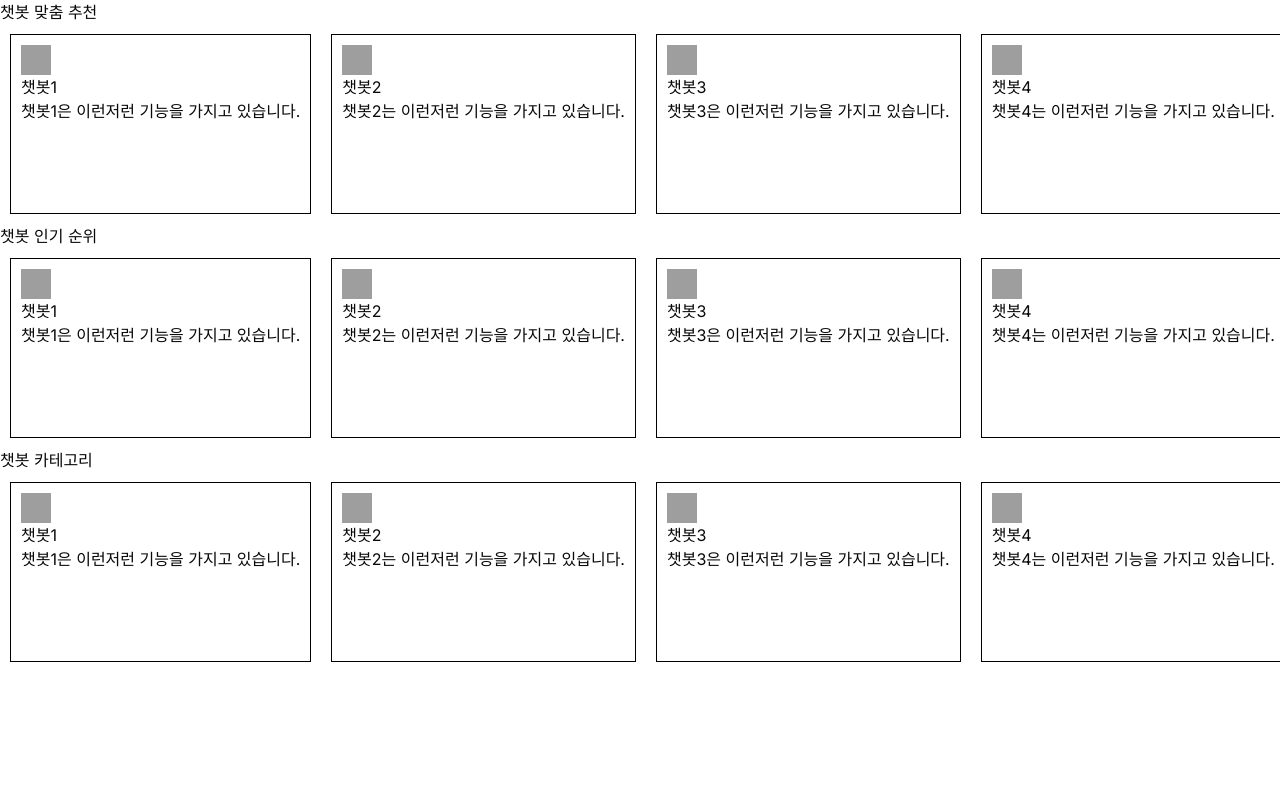
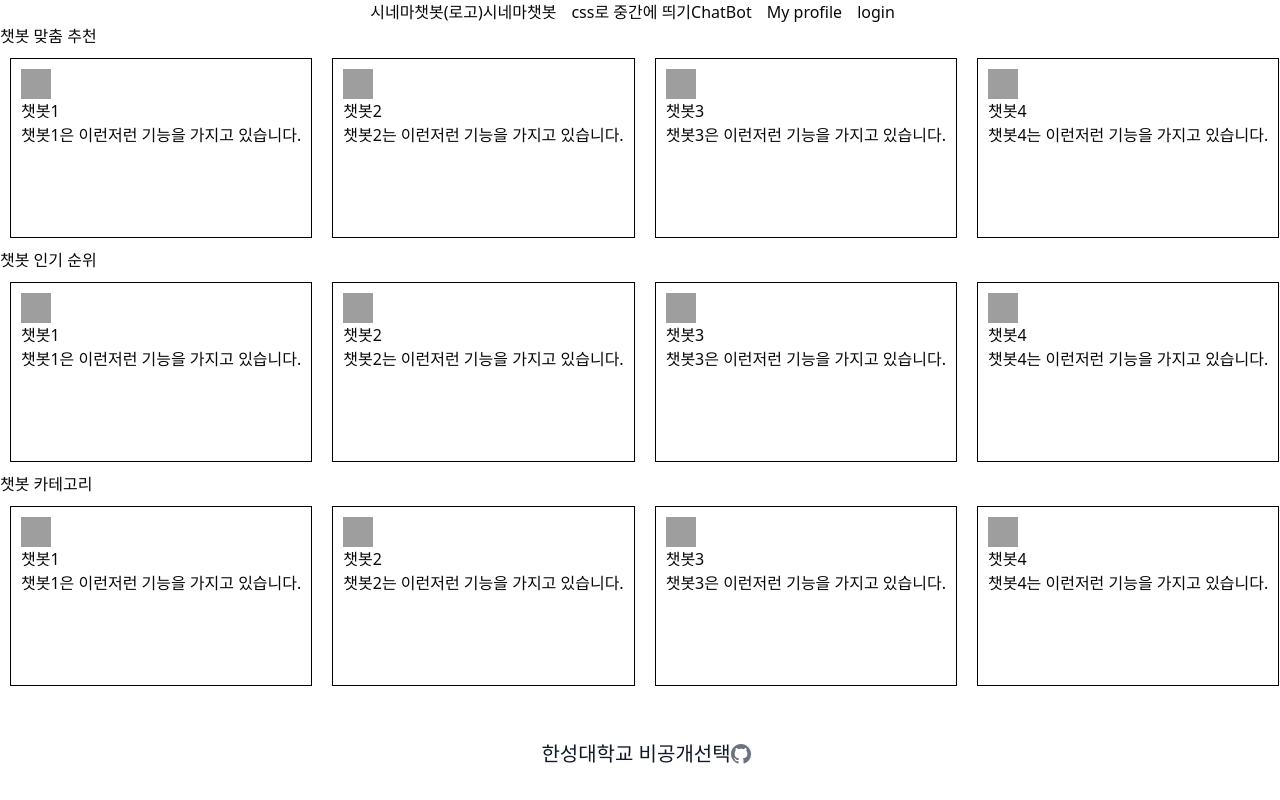
Before and after one commit to LSJ123-123/chatbot_web, a Next.js app: page / in a window 1280 px wide. Built offline with nearby package versions, Linux system fonts and the light colour scheme; grey boxes are pictures that could not be loaded.

Commit message:
메인페이지
메인페이지 = 채팅 목록 등을 보여주는 첫 화면을 지칭

헤더 푸터 추가
전체적인 css 추가

```diff
--- a/app/globals.css
+++ b/app/globals.css
@@ -1,6 +1,41 @@
 @tailwind base;
   @tailwind components;
   @tailwind utilities;
+
+
+
+/* tailwind로 변경 */
+html, body {
+  height: 100%;
+}
+
+body {
+  display: flex;
+  flex-direction: column;
+  justify-content: space-between;
+  align-items: center;
+}
+
+.header .footer {
+  width: 100%;
+  max-width: 2000px;
+}
+
+.main-content {
+  flex: 1;
+  width: 100%;
+  max-width: 2000px;
+}
+
+
+
+
+
+
+
+
+
+
 
   @layer base {
     :root {
--- a/app/layout.tsx
+++ b/app/layout.tsx
@@ -1,5 +1,7 @@
 import type { Metadata } from "next";
 import { Inter } from "next/font/google";
+import Header from "@/components/header";
+import Footer from "@/components/footer";
 import "./globals.css";
 
 const inter = Inter({ subsets: ["latin"] });
@@ -16,7 +18,17 @@ export default function RootLayout({
 }>) {
   return (
     <html lang="en">
-      <body className={inter.className}>{children}</body>
+      <body>
+        <div className="header">
+          <Header />
+        </div>
+        <div className="main-content">
+          {children}
+        </div>
+        <div className="footer">
+          <Footer />
+        </div>
+      </body>
     </html>
   );
 }
--- /dev/null
+++ b/components/footer/index.tsx
@@ -0,0 +1,20 @@
+
+// 본 결과물은 tailwind로 하기 때문에 그대로 사용하면 됨다.
+const Footer = () => (
+    <footer className="text-gray-600 body-font">
+        <div className="container px-5 py-8 mx-auto flex items-center flex-row">
+            <span className="ml-3 text-xl flex title-font font-medium items-center justify-start text-gray-900 flex-wrap">
+                한성대학교 비공개선택
+            </span>
+            <span className="inline-flex ml-auto justify-center flex-wrap">
+                <a href="https://github.com/shshjhjh4455/character_chatbot_web" className="text-gray-500" target="_blank">
+                    <svg fill="currentColor" strokeLinecap="round" strokeLinejoin="round" strokeWidth="2" className="w-5 h-5" viewBox="0 0 16 16">
+                        <path d="M8 0C3.58 0 0 3.58 0 8c0 3.54 2.29 6.53 5.47 7.59.4.07.55-.17.55-.38 0-.19-.01-.82-.01-1.49-2.01.37-2.53-.49-2.69-.94-.09-.23-.48-.94-.82-1.13-.28-.15-.68-.52-.01-.53.63-.01 1.08.58 1.23.82.72 1.21 1.87.87 2.33.66.07-.52.28-.87.51-1.07-1.78-.2-3.64-.89-3.64-3.95 0-.87.31-1.59.82-2.15-.08-.2-.36-1.02.08-2.12 0 0 .67-.21 2.2.82.64-.18 1.32-.27 2-.27.68 0 1.36.09 2 .27 1.53-1.04 2.2-.82 2.2-.82.44 1.1.16 1.92.08 2.12.51.56.82 1.27.82 2.15 0 3.07-1.87 3.75-3.65 3.95.29.25.54.73.54 1.48 0 1.07-.01 1.93-.01 2.2 0 .21.15.46.55.38A8.013 8.013 0 0 0 16 8c0-4.42-3.58-8-8-8z"></path>
+                    </svg>
+                </a>
+            </span>
+        </div>
+    </footer>
+);
+
+export default Footer;
--- a/components/header/index.tsx
+++ b/components/header/index.tsx
@@ -0,0 +1,18 @@
+import Link from 'next/link';
+
+const linkStyle = {
+  marginRight: 15
+};
+/* 헤더 css처리 해야함 */
+const Header = () => (
+  <div>
+    시네마챗봇(로고)
+    <Link style={linkStyle} href="/">시네마챗봇</Link>
+    css로 중간에 띄기
+    <Link style={linkStyle} href="/chatBot-page">ChatBot</Link>
+    <Link style={linkStyle} href="/my-profile">My profile</Link>
+    <Link style={linkStyle} href="/login">login</Link>
+  </div>
+);
+
+export default Header;
```
